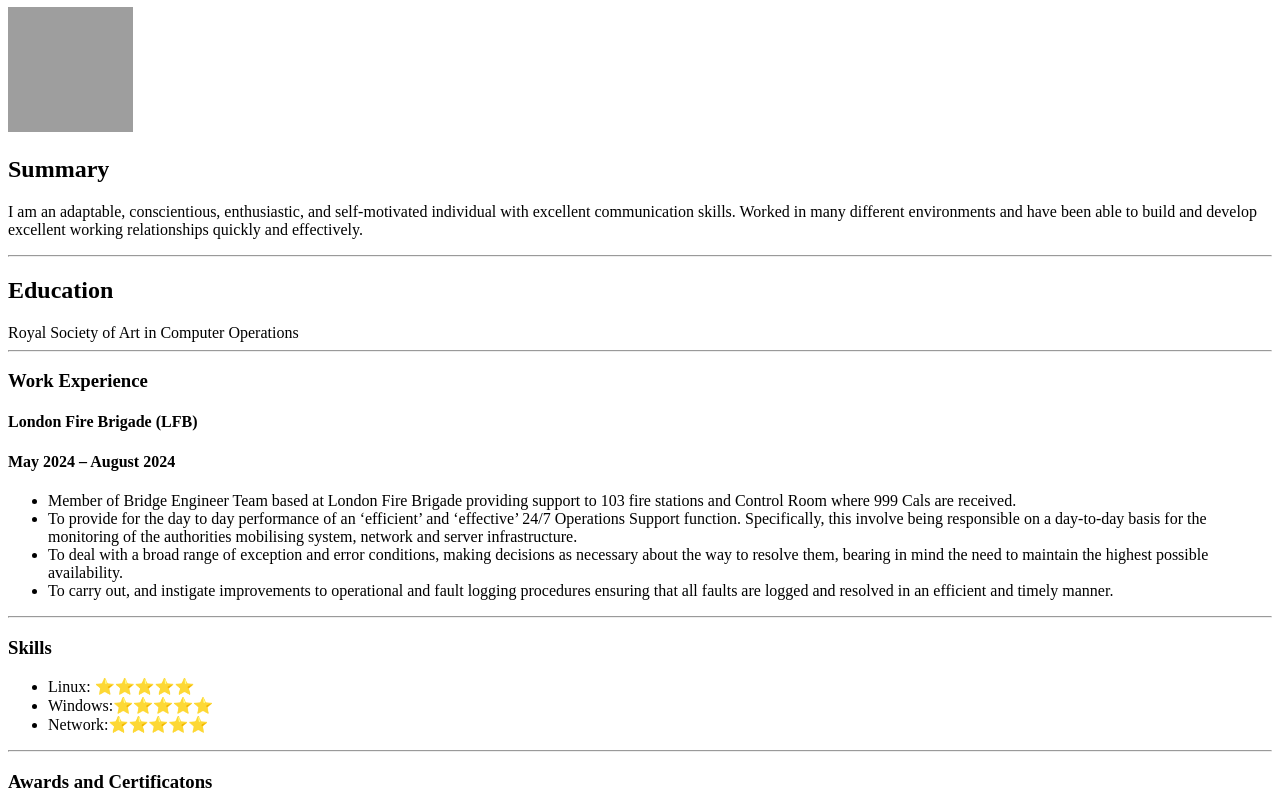
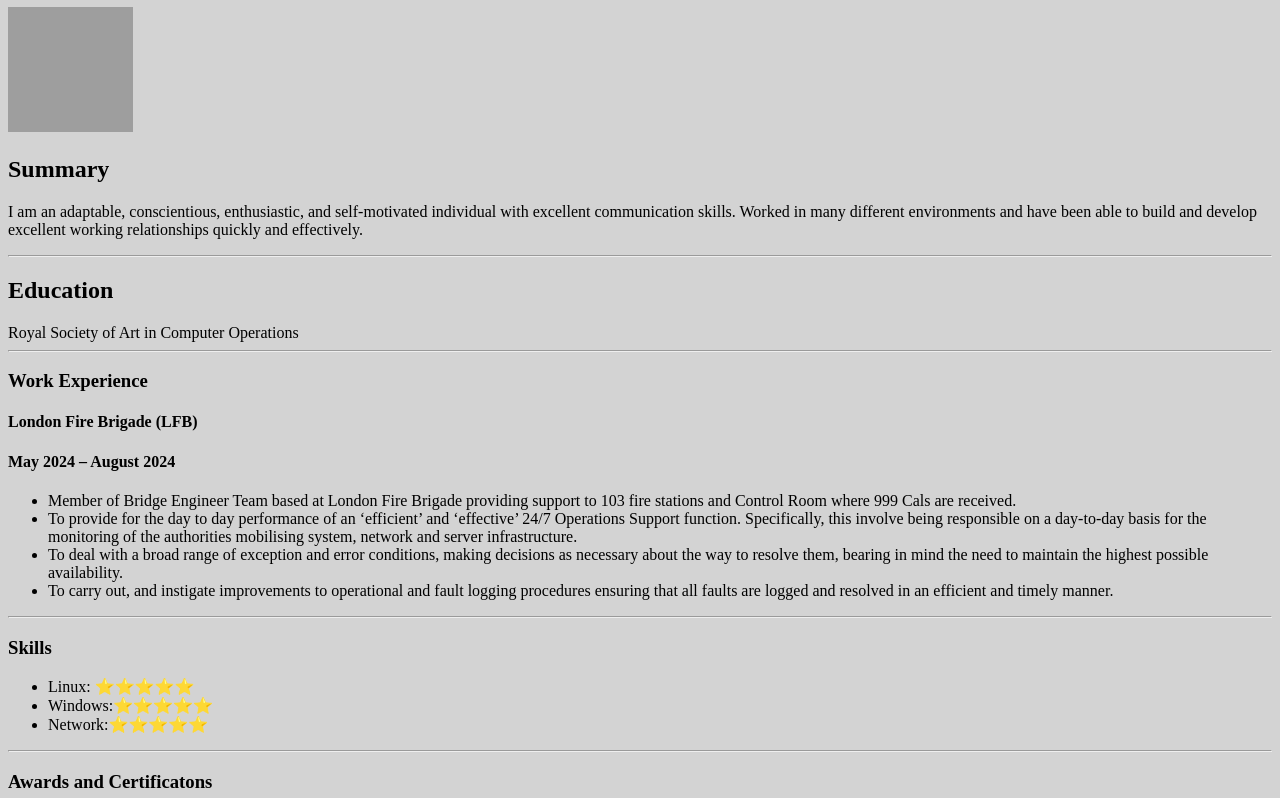
Before and after one commit to IqbalBora/Resume, a plain HTML site: page index.html in a window 1280 px wide. Shown: the part 73-871 px from the top of the page. Drawn offline with Linux system fonts and the light colour scheme; grey boxes are pictures that could not be loaded.

Commit message:
Add files via upload

```diff
--- a/index.html
+++ b/index.html
@@ -1,5 +1,5 @@
 <!DOCTYPE html>
-<html lang="en">
+<html lang="en" style="background-color: lightgrey;">
 <head>
   <meta charset="UTF-8">
   <meta name="viewport" content="width=device-width, initial-scale=1.0">
```
